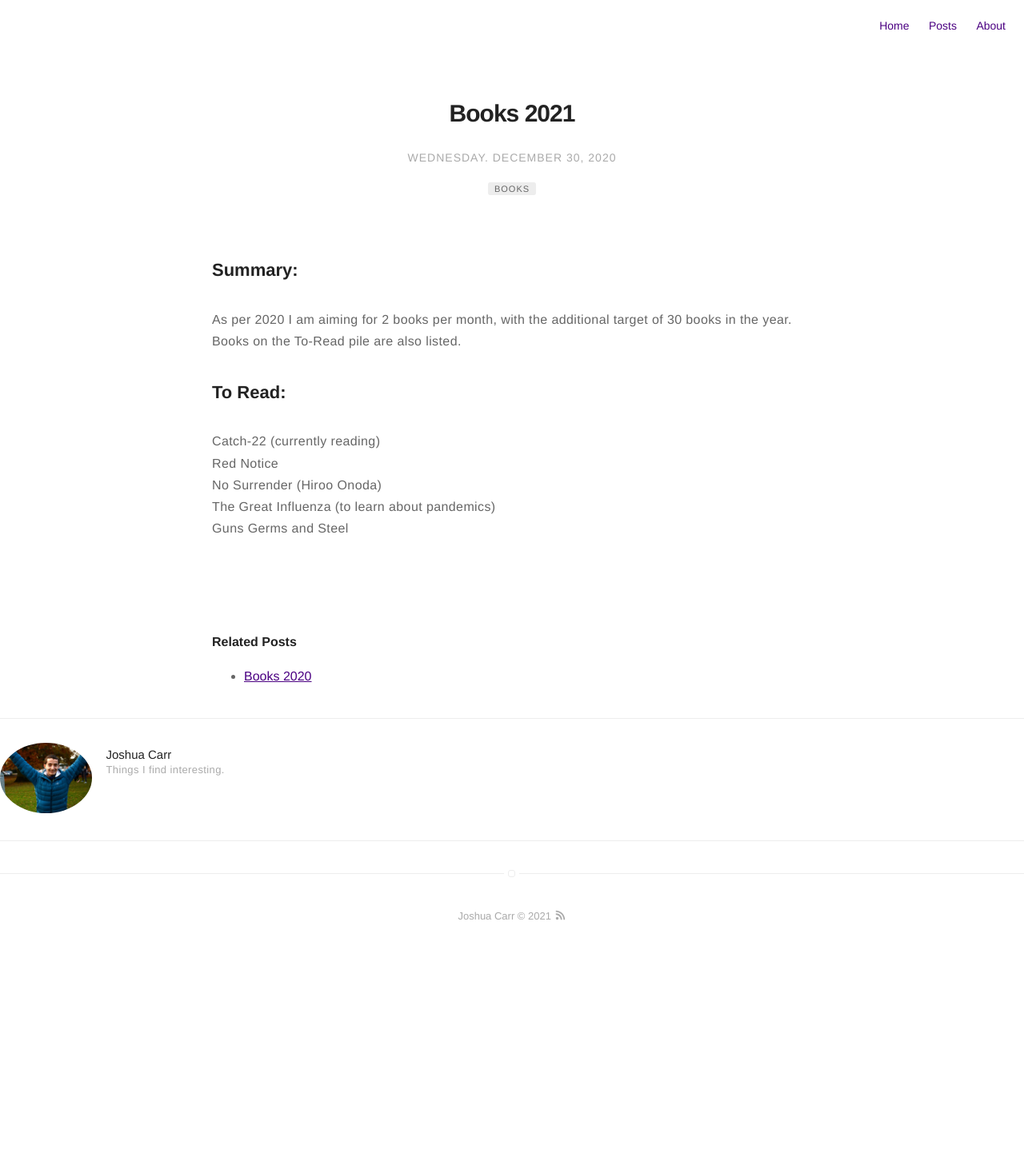
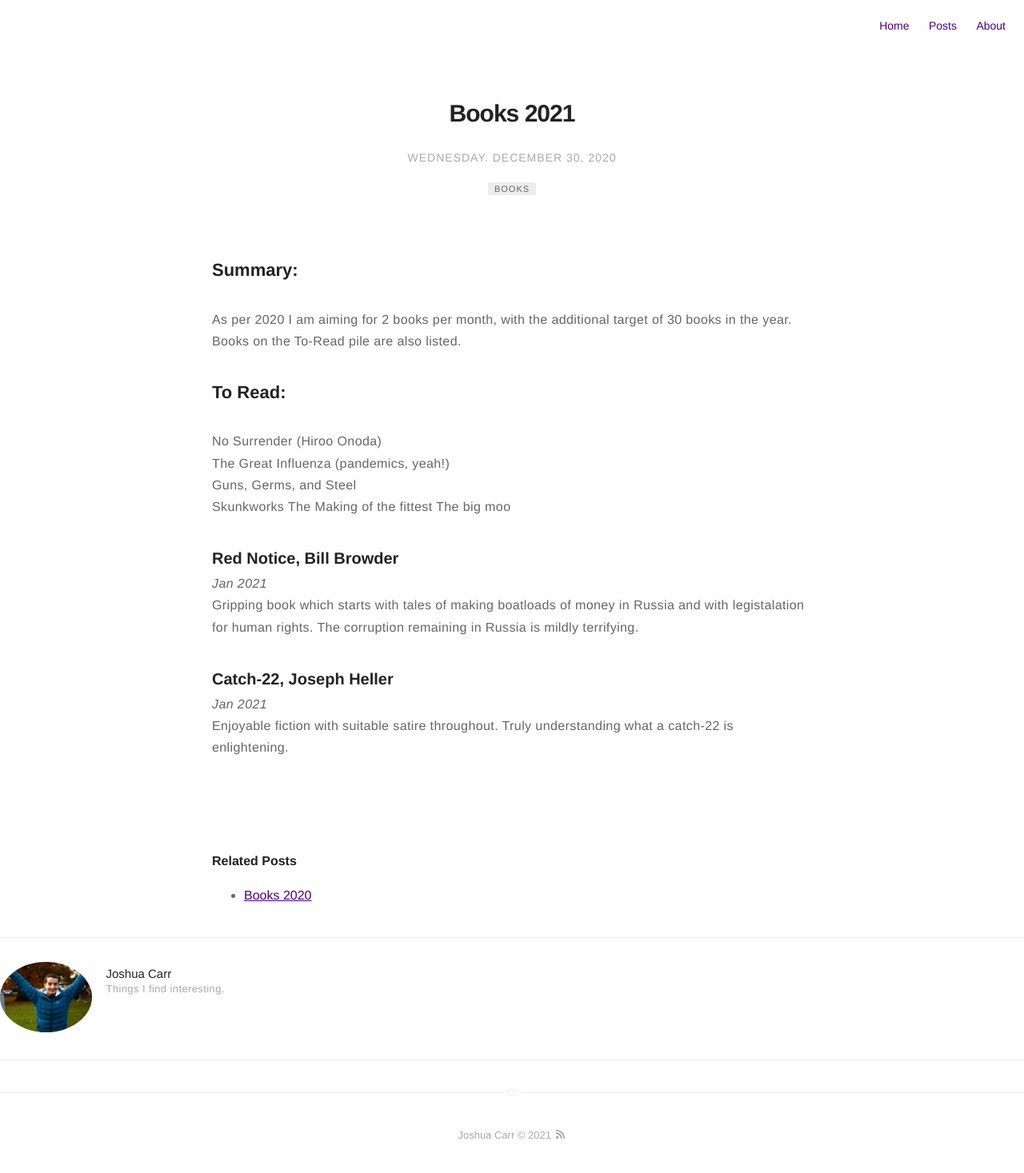
Before and after one commit to jc782/jc782.github.io, a Jekyll site: the page built from _posts/2020-12-30-Books-2021.markdown, in a window 1280 px wide. Shown: the whole page at 80% size. Built offline with Jekyll 4.4.1, drawn with Linux system fonts in a browser that asks for light colours; before the commit the page ends 1193 px from its top, so only the background shows below that.

Commit message:
+ catch-22 and Red Notics

```diff
--- a/_posts/2020-12-30-Books-2021.markdown
+++ b/_posts/2020-12-30-Books-2021.markdown
@@ -17,8 +17,17 @@ published: true
 As per 2020 I am aiming for 2 books per month, with the additional target of 30 books in the year. Books on the To-Read pile are also listed.
 
 ## To Read:
-Catch-22 (currently reading)
-Red Notice
 No Surrender (Hiroo Onoda)
-The Great Influenza (to learn about pandemics)
-Guns Germs and Steel
+The Great Influenza (pandemics, yeah!)
+Guns, Germs, and Steel
+Skunkworks
+The Making of the fittest
+The big moo
+
+### Red Notice, Bill Browder
+*Jan 2021*
+Gripping book which starts with tales of making boatloads of money in Russia and with legistalation for human rights. The corruption remaining in Russia is mildly terrifying.
+
+### Catch-22, Joseph Heller
+*Jan 2021*
+Enjoyable fiction with suitable satire throughout. Truly understanding what a catch-22 is enlightening.
```
